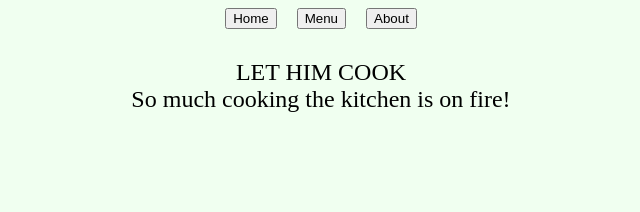
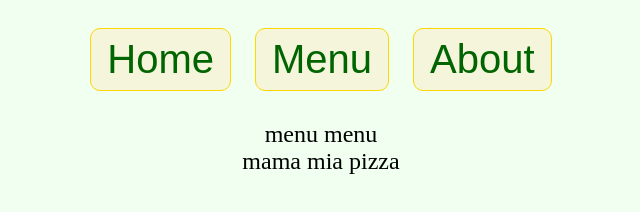
Before and after one commit to ZeroFPS-hk/restaurant-page, a website built with webpack: page src/index.html in a window 1280 px wide. Both pictures are taken after a click on the button "Menu". Shown: the whole page, without its empty margins (319-959 px from the left). Built offline with nearby package versions, Linux system fonts and the light colour scheme.

Commit message:
Add switchable tabs on homepage

```diff
--- /dev/null
+++ b/src/about.js
@@ -0,0 +1,12 @@
+const writeAboutContent = (parentDiv) => {
+    parentDiv.replaceChildren();
+    const div1 = document.createElement("div");
+    div1.textContent = "the super cookery kitchen";
+    parentDiv.appendChild(div1);
+
+    const div2 = document.createElement("div");
+    div2.textContent = "join us and cook";
+    parentDiv.appendChild(div2);
+}
+
+export default writeAboutContent;
--- a/src/home.js
+++ b/src/home.js
@@ -1,5 +1,10 @@
+import kitchenImage from './burning_kitchen.png';
 const writeHomeContent = (parentDiv) => {
     parentDiv.replaceChildren();
+    const centerImage = new Image();
+    centerImage.src = kitchenImage;
+    parentDiv.appendChild(centerImage);
+
     const div1 = document.createElement("div");
     div1.textContent = "LET HIM COOK";
     parentDiv.appendChild(div1);
--- a/src/index.html
+++ b/src/index.html
@@ -8,9 +8,9 @@
 <body>
     <header>
         <nav>
-            <button>Home</button>
-            <button>Menu</button>
-            <button>About</button>
+            <button type="button" class="home">Home</button>
+            <button type="button" class="menu">Menu</button>
+            <button type="button" class="about">About</button>
         </nav>
     </header>
     <div id="content"></div>
--- a/src/index.js
+++ b/src/index.js
@@ -1,5 +1,15 @@
 import './styles.css';
 import writeHomeContent from './home';
+import writeMenuContent from './menu';
+import writeAboutContent from './about';
 
 const content = document.querySelector("#content");
+const homeButton = document.querySelector(".home");
+const menuButton = document.querySelector(".menu");
+const aboutButton = document.querySelector(".about");
+
+homeButton.addEventListener("click", ()=>writeHomeContent(content));
+menuButton.addEventListener("click", ()=>writeMenuContent(content));
+aboutButton.addEventListener("click", ()=>writeAboutContent(content));
+
 writeHomeContent(content);
--- /dev/null
+++ b/src/menu.js
@@ -0,0 +1,12 @@
+const writeMenuContent = (parentDiv) => {
+    parentDiv.replaceChildren();
+    const div1 = document.createElement("div");
+    div1.textContent = "menu menu";
+    parentDiv.appendChild(div1);
+
+    const div2 = document.createElement("div");
+    div2.textContent = "mama mia pizza";
+    parentDiv.appendChild(div2);
+}
+
+export default writeMenuContent;
--- a/src/styles.css
+++ b/src/styles.css
@@ -3,6 +3,7 @@
 }
 
 body{
+    padding: 20px;
     background-color: honeydew;
     display: flex;
     flex-direction: column;
@@ -13,10 +14,24 @@ header>nav{
     display: flex;
     justify-content: center;
     align-items: center;
-    gap: 20px;
+    gap: 24px;
+}
+
+nav>button{
+    font-size: 2.5rem;
+    padding: 8px 16px;
+    border-radius: 10px;
+    color: darkgreen;
+    background-color: beige;
+    border: 1px solid gold;
+    cursor: pointer;
 }
 
 #content{
+    display: flex;
+    flex-direction: column;
+    justify-content: center;
+    align-items: center;
     text-align: center;
     font-size: 1.5rem;
 }
--- a/webpack.config.js
+++ b/webpack.config.js
@@ -13,6 +13,10 @@ module.exports = {
         test: /\.css$/i,
         use: ['style-loader', 'css-loader'],
       },
+      {
+        test: /\.(png|svg|jpg|jpeg|gif)$/i,
+        type: 'asset/resource',
+      },
     ],
   },
   plugins:[
```
Also changed, not shown: src/burning_kitchen.png (added).
